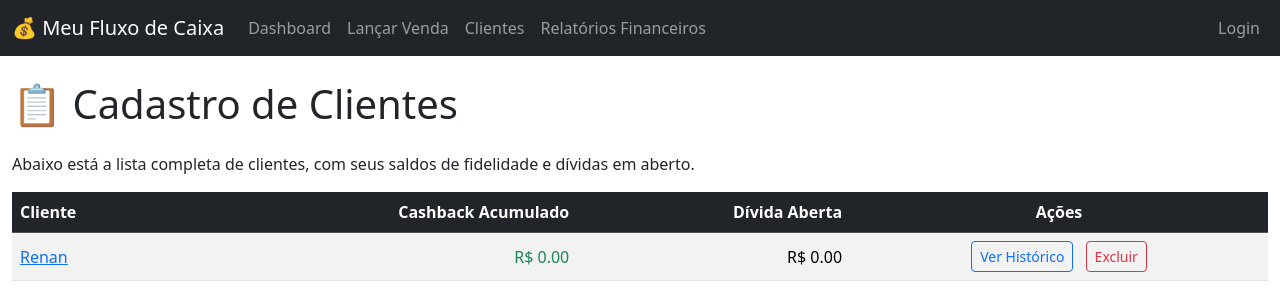
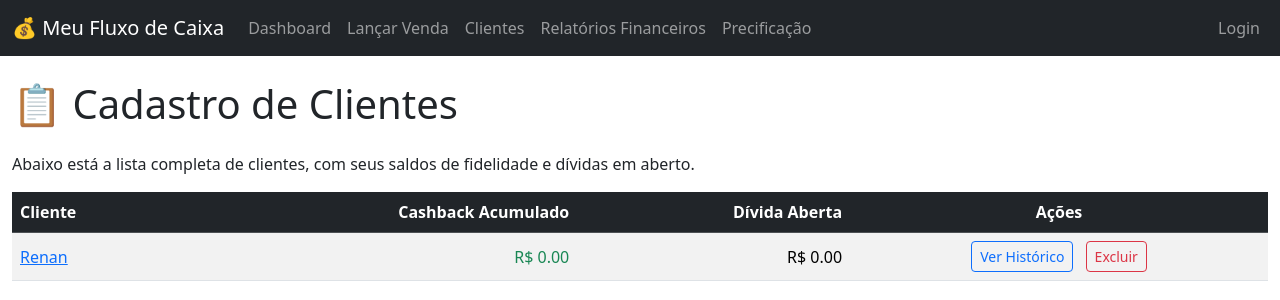
Before and after one commit to ribeiromendes5014-design/docebella-livrocaixa, a Django app: page /clientes/ in a window 1280 px wide. Shown: the top 300 px of the page. Run offline with Django 5.2, Linux system fonts and the light colour scheme; data comes from the database, SQL or seed files in the repository; data that the repository does not hold is empty; parts of the project's set-up code (start-up, migrations or seed data) failed here and were passed over.

Commit message:
Update navbar.html

```diff
--- a/templates/includes/navbar.html
+++ b/templates/includes/navbar.html
@@ -26,7 +26,12 @@
                     <a class="nav-link" href="{% url 'relatorios_mensais' %}">Relatórios Financeiros</a>
                 </li>
 
-                </ul>
+                <!-- 🚀 Nova aba adicionada -->
+                <li class="nav-item">
+                    <a class="nav-link" href="{% url 'precificacao' %}">Precificação</a>
+                </li>
+
+            </ul>
 
             <ul class="navbar-nav ms-auto">
                 {% if user.is_authenticated %}
@@ -46,7 +51,6 @@
                 </li>
                 {% endif %}
             </ul>
-
         </div>
     </div>
 </nav>
```
